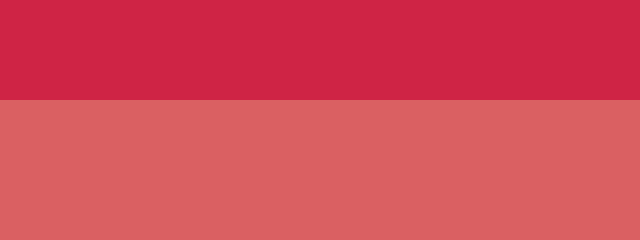
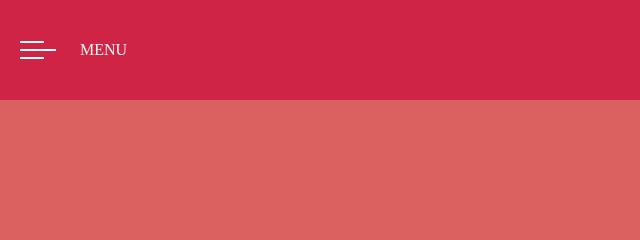
Before and after one commit to ryllerfeitosa/pagina-coca-cola, a plain HTML site: page index.html in a window 1280 px wide. Shown: the top 240 px of the page, 0-640 px from the left. Drawn offline with Linux system fonts and the light colour scheme.

Commit message:
Adiciona HTML e CSS do header

```diff
--- a/index.html
+++ b/index.html
@@ -8,7 +8,8 @@
 </head>
 <body>
     <header>
-
+        <img src="img/menu-burger.svg" alt="">
+        <span>MENU</span>
     </header>
     <main>
 
--- a/style.css
+++ b/style.css
@@ -28,3 +28,15 @@ main{
     align-items: center;
     background-color: #DA6062;
 }
+
+header{
+    display: flex;
+    height: 100px;
+    align-items: center;
+    gap: 24px;
+    color: #FFFFFF;
+    justify-content: left;
+}
+header span{
+    font-size: 600;
+}
```
Also changed, not shown: img/._background-image.png (added), img/._coca-cola.png (added), img/._map.svg (added), img/._menu-burger.svg (added), img/background-image.png (added), img/coca-cola.png (added), img/map.svg (added), img/menu-burger.svg (added).
